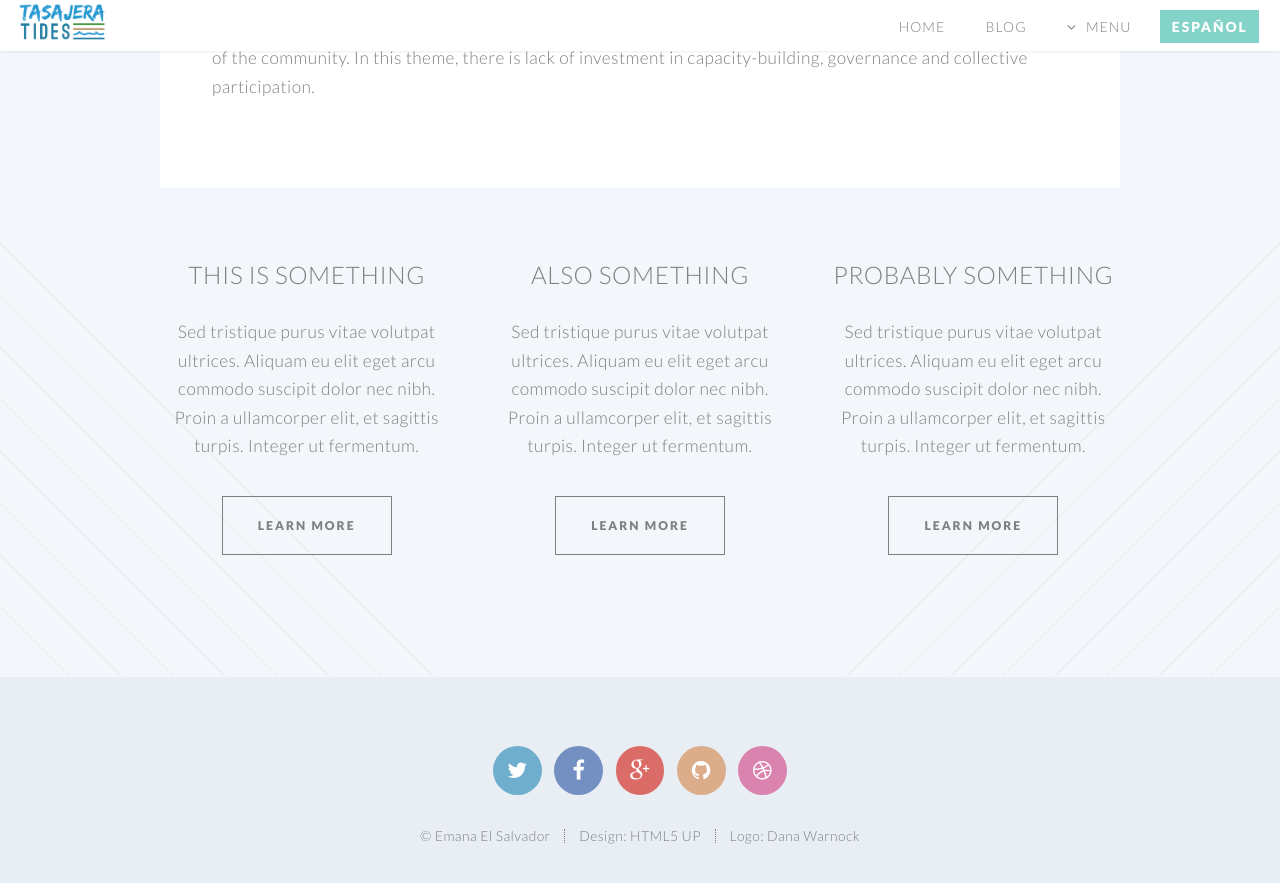
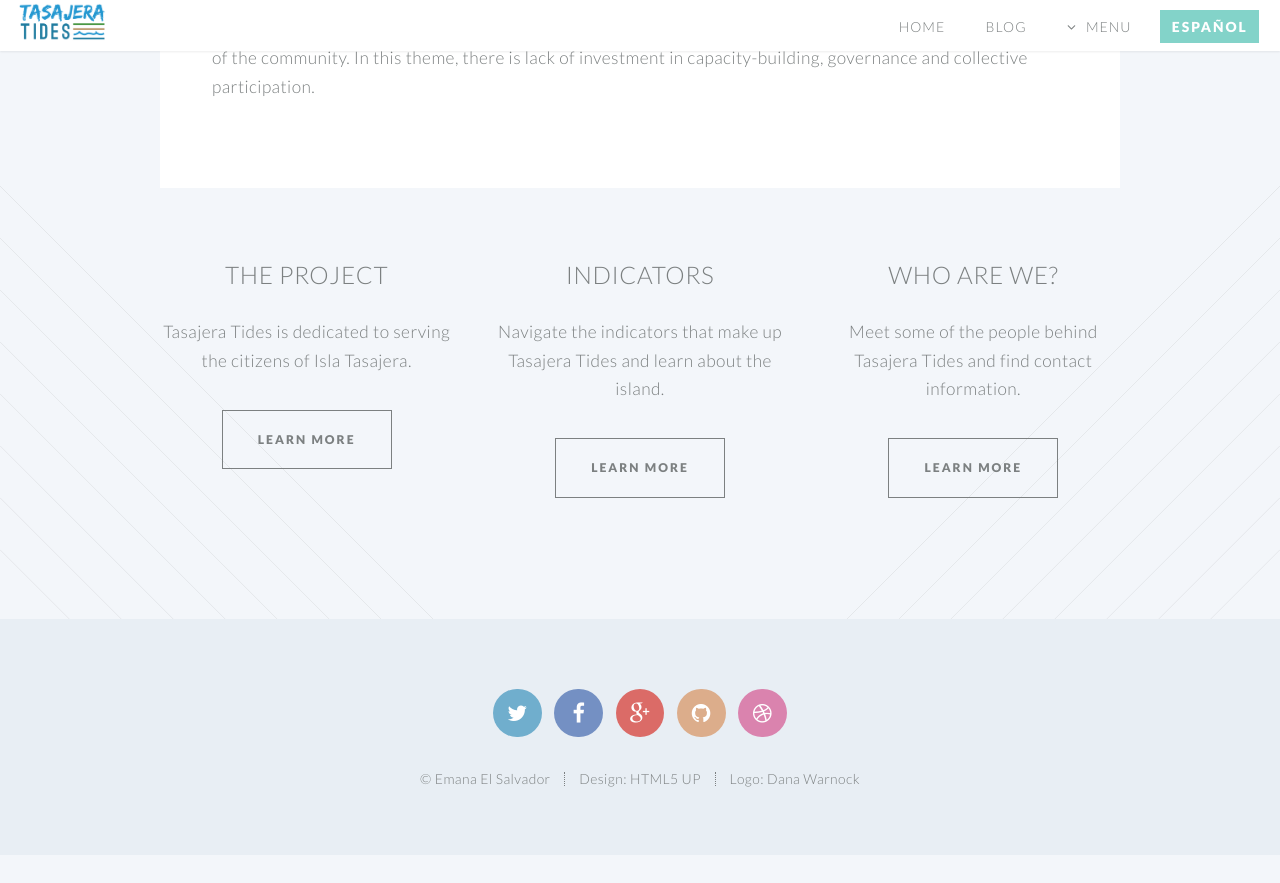
Before and after one commit to danteo90/danteo90.github.io, a Jekyll site: the page built from the-island.html, in a window 1280 px wide and 900 px high, scrolled down 2304 px. Shown: the top 883 px of the window. Built offline with Jekyll 4.4.1, drawn with Linux system fonts in a browser that asks for light colours; after the commit the page ends 3159 px from its top, so only the background shows below that.

Commit message:
Update the-island.html

```diff
--- a/the-island.html
+++ b/the-island.html
@@ -48,12 +48,12 @@ layout: default-en
 
 								<section>
 									<header>
-										<h3>This is Something</h3>
+										<h3>The Project</h3>
 									</header>
-									<p>Sed tristique purus vitae volutpat ultrices. Aliquam eu elit eget arcu commodo suscipit dolor nec nibh. Proin a ullamcorper elit, et sagittis turpis. Integer ut fermentum.</p>
+									<p>Tasajera Tides is dedicated to serving the citizens of Isla Tasajera.</p>
 									<footer>
 										<ul class="buttons">
-											<li><a href="#" class="button small">Learn More</a></li>
+											<li><a href="/the-project.html" class="button small">Learn More</a></li>
 										</ul>
 									</footer>
 								</section>
@@ -63,12 +63,12 @@ layout: default-en
 
 								<section>
 									<header>
-										<h3>Also Something</h3>
+										<h3>Indicators</h3>
 									</header>
-									<p>Sed tristique purus vitae volutpat ultrices. Aliquam eu elit eget arcu commodo suscipit dolor nec nibh. Proin a ullamcorper elit, et sagittis turpis. Integer ut fermentum.</p>
+									<p>Navigate the indicators that make up Tasajera Tides and learn about the island.</p>
 									<footer>
 										<ul class="buttons">
-											<li><a href="#" class="button small">Learn More</a></li>
+											<li><a href="/indicators-en.html" class="button small">Learn More</a></li>
 										</ul>
 									</footer>
 								</section>
@@ -78,12 +78,12 @@ layout: default-en
 
 								<section>
 									<header>
-										<h3>Probably Something</h3>
+										<h3>WHO ARE WE?</h3>
 									</header>
-									<p>Sed tristique purus vitae volutpat ultrices. Aliquam eu elit eget arcu commodo suscipit dolor nec nibh. Proin a ullamcorper elit, et sagittis turpis. Integer ut fermentum.</p>
+									<p>Meet some of the people behind Tasajera Tides and find contact information.</p>
 									<footer>
 										<ul class="buttons">
-											<li><a href="#" class="button small">Learn More</a></li>
+											<li><a href="/who-are-we.html" class="button small">Learn More</a></li>
 										</ul>
 									</footer>
 								</section>
```
